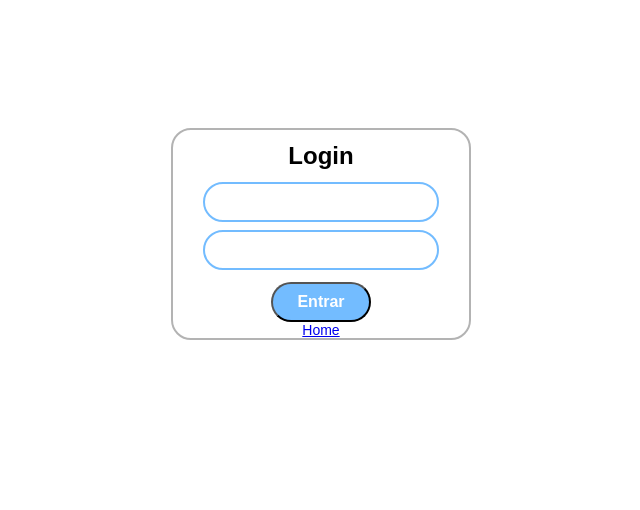
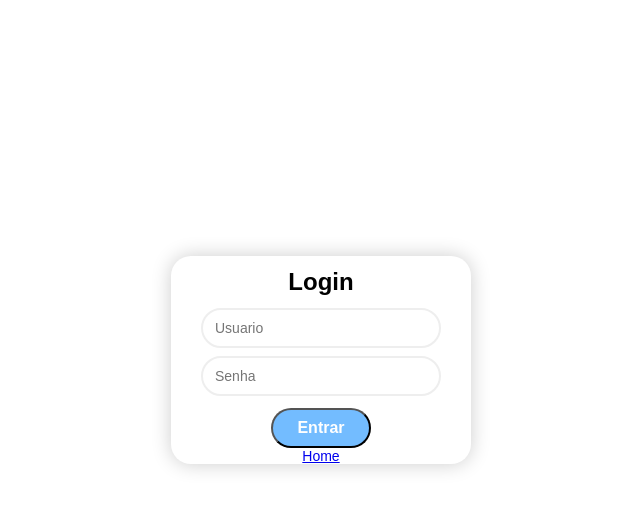
Before and after one commit to pfreire013/2be, a React (Create React App) app: page / in a window 1280 px wide. Shown: the top 510 px of the page, without its empty margins (319-959 px from the left). Built offline with nearby package versions, Linux system fonts and the light colour scheme.

Commit message:
Add placeholder on input

```diff
--- a/src/screens/Login/Login.js
+++ b/src/screens/Login/Login.js
@@ -40,8 +40,12 @@ function Login(props) {
     <Container>
         <LoginContainer>
           <Title>Login</Title>
-          <InputName />
-          <InputPassword />
+          <InputName
+            placeholder='Usuario'
+          />
+          <InputPassword
+            placeholder='Senha'
+          />
           <LoginButton>
             <ButtonText>Entrar</ButtonText>
           </LoginButton>
--- a/src/screens/Login/styles.js
+++ b/src/screens/Login/styles.js
@@ -7,7 +7,7 @@ export const Container = styled.div`
   justify-content: center;
   align-items: center;
   flex-direction: column;
-  margin-top: 10%;
+  margin-top: 20%;
 `
 
 export const Title = styled.h1`
@@ -21,8 +21,8 @@ export const Title = styled.h1`
 
 export const LoginContainer = styled.div`
   width: 300px;
-  background: #FFFFFF;
-  border: 2px solid #B3B3B3;
+  background: ${theme.color.white};
+  box-shadow: 0 0 20px rgba(0, 0, 0, 0.2);
   border-radius: 20px;
   display: flex;
   flex-direction: column;
@@ -33,16 +33,18 @@ export const LoginContainer = styled.div`
 export const InputName = styled.input`
   height: 40px;
   width: 80%;
-  border: 2px solid ${theme.color.blue};
+  border: 2px solid ${theme.color.lightGray};
   border-radius: 20px;
   margin-bottom: 8px;
+  padding: 12px;
 `
 
 export const InputPassword = styled.input`
   height: 40px;
   width: 80%;
-  border: 2px solid ${theme.color.blue};
+  border: 2px solid ${theme.color.lightGray};
   border-radius: 20px;
+  padding: 12px;
 `
 
 export const LoginButton = styled.button`
```
